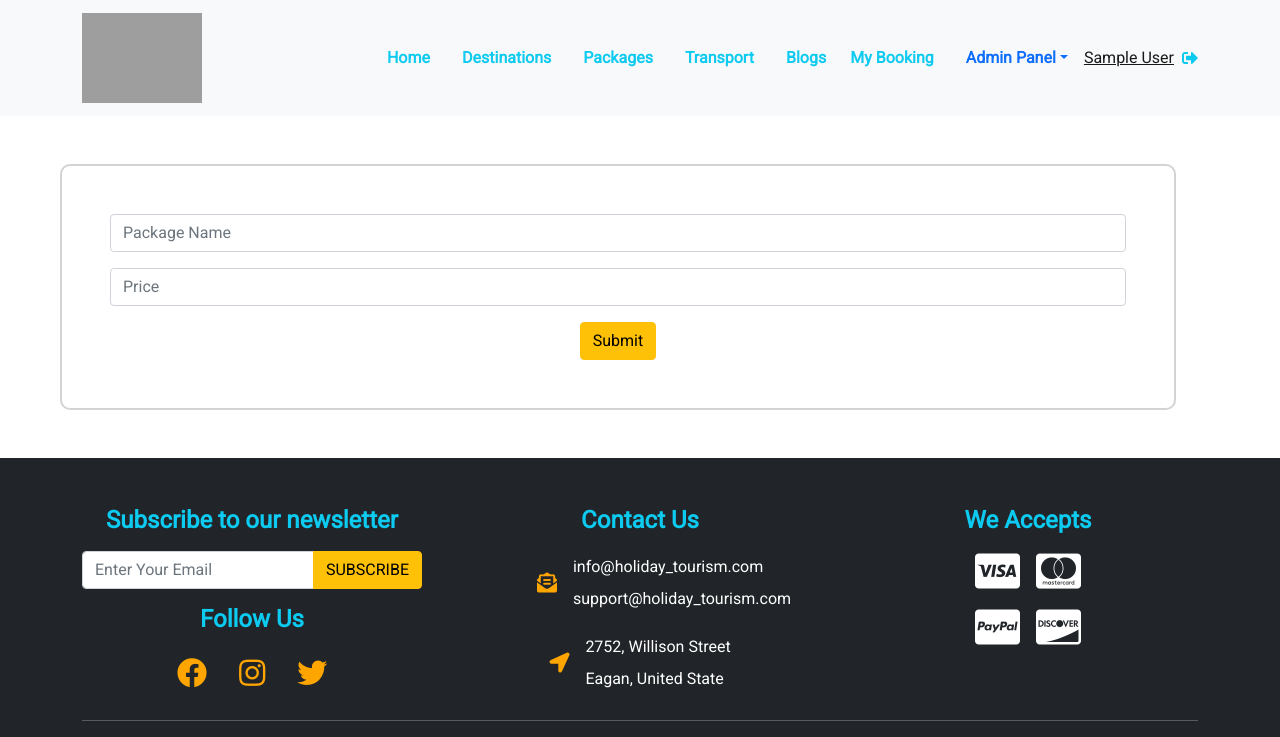
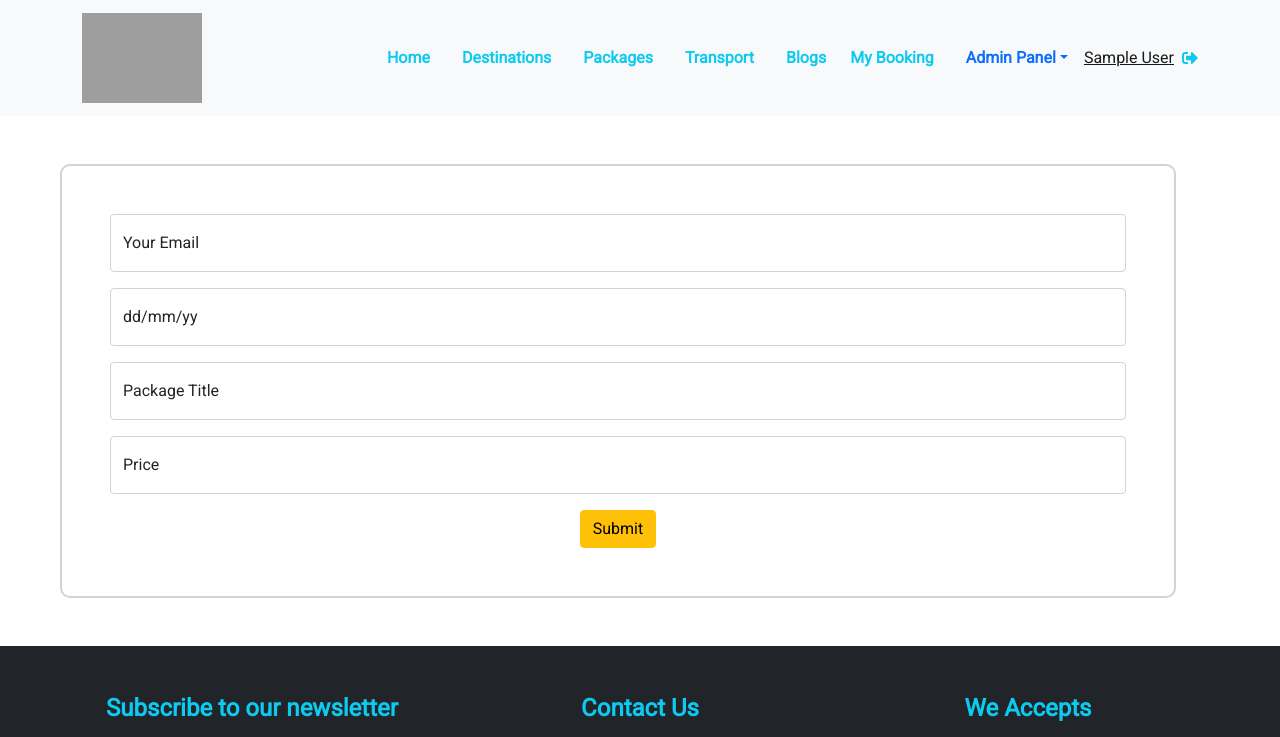
Before and after one commit to NH-Rasel/holiday-tourism-client, a React (Create React App) app: page /bookingInfo in a window 1280 px wide. Shown: the top 737 px of the page. Built offline with nearby package versions, Linux system fonts and the light colour scheme; no server answers; sample sign-in values are in the browser's storage; grey boxes are pictures that could not be loaded.

Commit message:
myBooking-page created

```diff
--- a/src/Pages/PrivateRoute/BookingInfo/BookingInfo.js
+++ b/src/Pages/PrivateRoute/BookingInfo/BookingInfo.js
@@ -7,7 +7,7 @@ const BookingInfo = () => {
     const onSubmit = data => {
         axios.post('https://holiday-turism.herokuapp.com/user', data)
             .then(res => {
-                if (res.data.inserted) {
+                if (res.data.insertedId) {
                     alert('Successfully added booking')
                     reset();
                 }
@@ -16,13 +16,23 @@ const BookingInfo = () => {
     return (
         <div className="container m-2 m-lg-5">
             <form className="p-1 p-lg-5" style={{ border: '2px solid lightgray', borderRadius: '10px', width: 'auto' }} onSubmit={handleSubmit(onSubmit)}>
-                <div class="mb-3">
-                    <input {...register("title")} type="text" id="disabledTextInput" class="form-control" placeholder="Package Name" />
+                <div class="form-floating mb-3">
+                    <input {...register("email")} type="text" class="form-control" placeholder="Your Email" />
+                    <label for="floatingTextarea">Your Email</label>
                 </div>
-                <div class="mb-3">
-                    <input {...register("price")} type="number" id="disabledTextInput" class="form-control" placeholder="Price" />
+                <div class="form-floating mb-3">
+                    <input {...register("date")} type="text" id="floatingTextarea" class="form-control" placeholder="dd/mm/yy" />
+                    <label for="floatingTextarea">dd/mm/yy</label>
                 </div>
-
+                <div class="form-floating mb-3">
+                    <input {...register("title")} type="text" id="floatingTextarea" class="form-control"
+                        placeholder="Package Title" />
+                    <label for="floatingTextarea">Package Title</label>
+                </div>
+                <div class="form-floating mb-3">
+                    <input {...register("price")} type="number" id="floatingTextarea" class="form-control" placeholder="Price" />
+                    <label for="floatingTextarea">Price</label>
+                </div>
                 <input className="btn btn-warning" type="submit" />
             </form>
         </div>
--- a/src/Pages/PrivateRoute/MyBooking/MyBooking.js
+++ b/src/Pages/PrivateRoute/MyBooking/MyBooking.js
@@ -1,20 +1,47 @@
 import React from 'react';
 import { useEffect } from 'react';
 import { useState } from 'react';
-import { useParams } from 'react-router';
-
 const MyBooking = () => {
-    const { userId } = useParams();
-    const [user, setUser] = useState({});
+    const [user, setUser] = useState([]);
 
     useEffect(() => {
-        fetch(`https://holiday-turism.herokuapp.com/packages/${userId}`)
+        fetch(`https://holiday-turism.herokuapp.com/user`)
             .then(res => res.json())
-            .then(data => console.log(data))
+            .then(data => setUser(data))
     }, [])
+
+    //Delete a booking
+    const handleDeleteBooking = id => {
+        const proceed = window.confirm('Confirm Delete?')
+        if (proceed) {
+            fetch(`https://holiday-turism.herokuapp.com/user/${id}`, {
+                method: 'DELETE'
+            })
+                .then(res => res.json())
+                .then(data => {
+                    if (data.deletedCount > 0) {
+                        alert('deleted successfully')
+                        const remainingBooking = user.filter(users => users._id !== id);
+                        setUser(remainingBooking);
+                    }
+                })
+        }
+
+    }
+
     return (
-        <div>
-
+        <div className="container m-5">
+            <h2 className="fw-bold m-4">My Booking History</h2>
+            {
+                user?.map(users => <div key={users._id}
+                    style={{ backgroundColor: 'lightgray', border: '1px solid aquamarine', borderRadius: '10px', margin: '10px', padding: '10px' }}
+                >
+                    <h5>Package: <span className="fw-bold">{users.title}</span></h5>
+                    <p>Price: ${users.price}</p>
+                    <p>Booking date: {users.date}</p>
+                    <button onClick={() => handleDeleteBooking(users._id)} className="btn btn-danger"><i class="far fa-trash-alt"></i></button>
+                </div>)
+            }
         </div>
     );
 };
```
